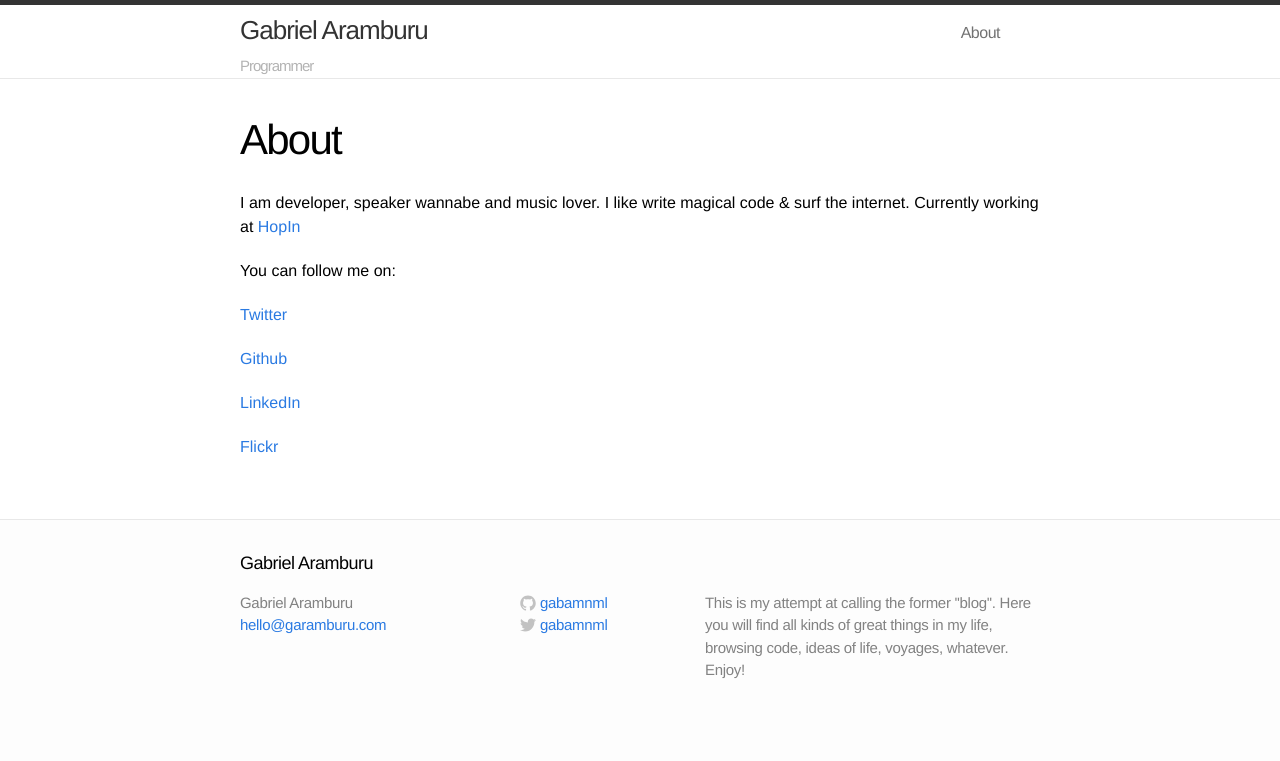
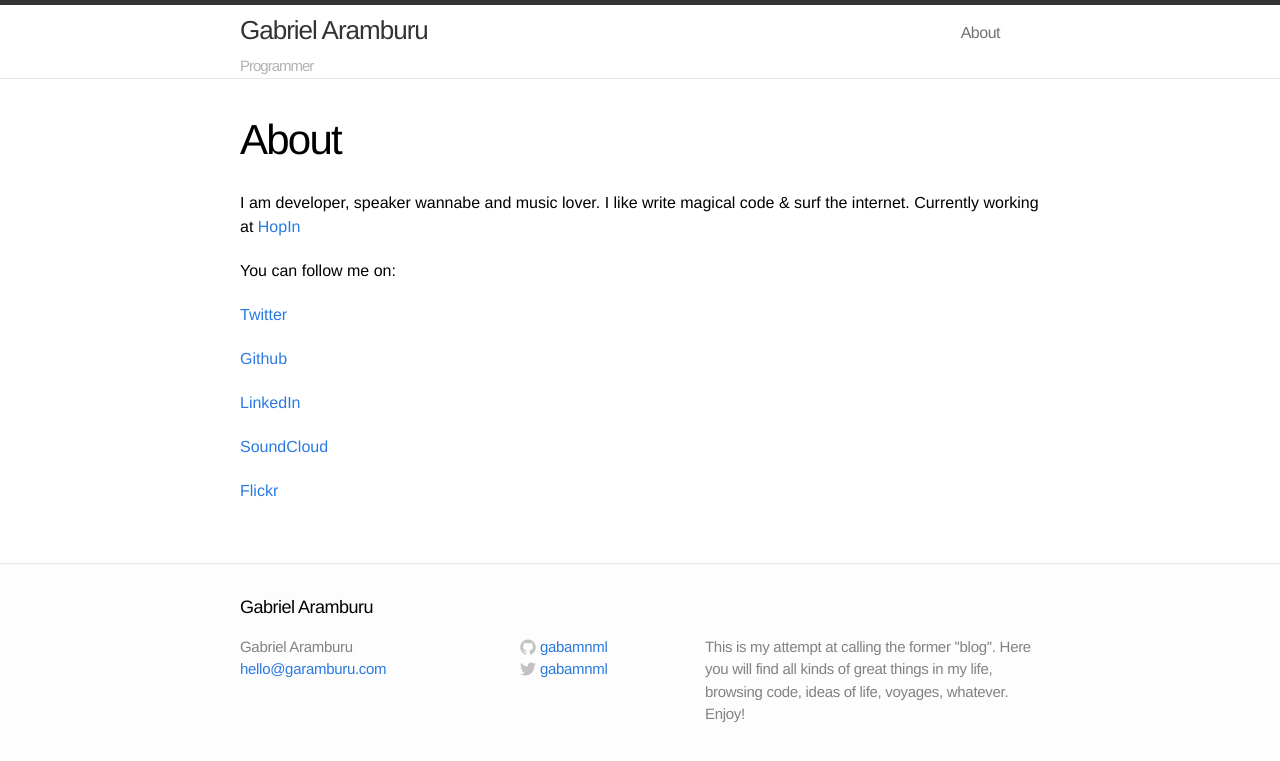
Before and after one commit to gabamnml/blog, a Jekyll site: the page built from about.md, in a window 1280 px wide. Shown: the top 761 px of the page. Built offline with Jekyll 4.4.1, drawn with Linux system fonts in a browser that asks for light colours.

Commit message:
for the love of design

```diff
--- a/about.md
+++ b/about.md
@@ -16,4 +16,6 @@ You can follow me on:
 
  [LinkedIn](http://www.linkedin.com/in/gabamnml)
 
+ [SoundCloud](https://soundcloud.com/binaryhead)
+
  [Flickr](https://www.flickr.com/photos/garamburu/)
```
